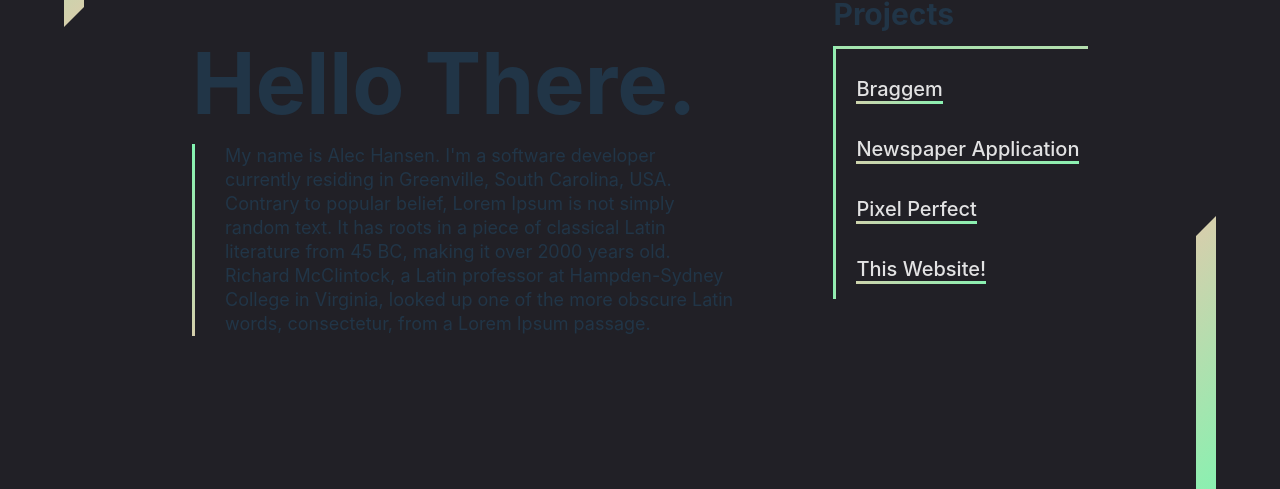
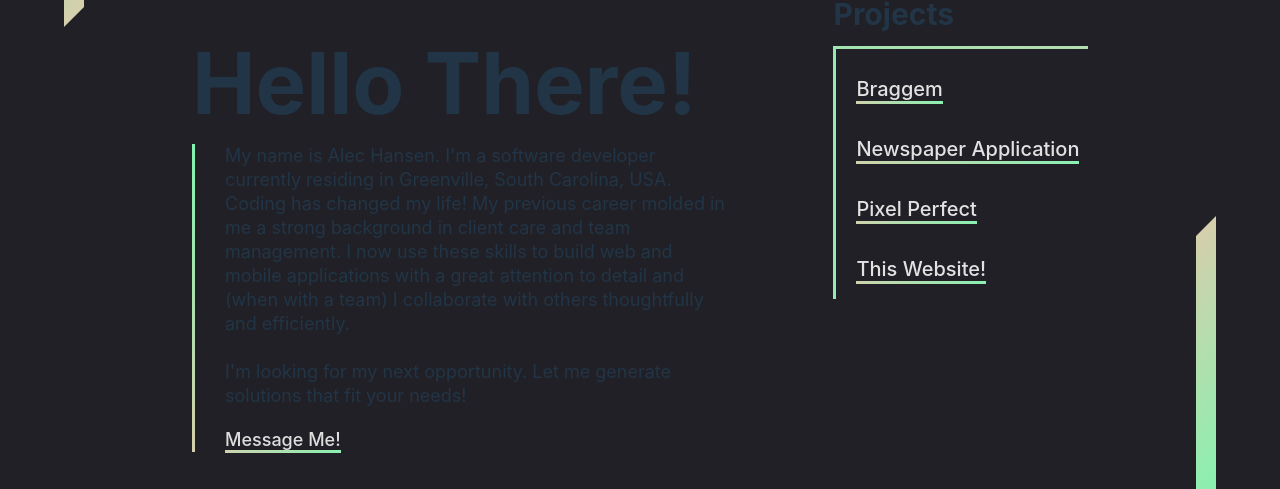
Before and after one commit to alecdhansen/AlecHansen, a React (Vite) app: page / in a window 1280 px wide. Shown: the part 278-767 px from the top of the page. Built offline with nearby package versions, Linux system fonts and the light colour scheme.

Commit message:
add to aboutme section

```diff
--- a/src/components/AboutMe/index.tsx
+++ b/src/components/AboutMe/index.tsx
@@ -1,10 +1,16 @@
-import { AboutMeContainer, BlurbContainer, GreetingHeader } from "./style";
+import {
+  AboutMeContainer,
+  BlurbContainer,
+  GreetingHeader,
+  Link,
+  Underline,
+} from "./style";
 import { Props } from "../../utils/types";
 
 const AboutMe: React.FC<Props> = ({ c1, c2 }) => {
   return (
     <AboutMeContainer>
-      <GreetingHeader>Hello There.</GreetingHeader>
+      <GreetingHeader>Hello There!</GreetingHeader>
       <BlurbContainer
         borderImage={`linear-gradient(
       to bottom,
@@ -13,12 +19,32 @@ const AboutMe: React.FC<Props> = ({ c1, c2 }) => {
     ) 1 100%;`}
       >
         My name is Alec Hansen. I'm a software developer currently residing in
-        Greenville, South Carolina, USA. Contrary to popular belief, Lorem Ipsum
-        is not simply random text. It has roots in a piece of classical Latin
-        literature from 45 BC, making it over 2000 years old. Richard
-        McClintock, a Latin professor at Hampden-Sydney College in Virginia,
-        looked up one of the more obscure Latin words, consectetur, from a Lorem
-        Ipsum passage.
+        Greenville, South Carolina, USA. Coding has changed my life! My previous
+        career molded in me a strong background in client care and team
+        management. I now use these skills to build web and mobile applications
+        with a great attention to detail and (when with a team) I collaborate
+        with others thoughtfully and efficiently.
+        <br />
+        <br />
+        I'm looking for my next opportunity. Let me generate solutions that fit
+        your needs!
+        <Underline>
+          <Link
+            href="mailto:alecdhansen@gmail.com"
+            borderImage={`linear-gradient(
+        to left,
+        ${c1},
+        ${c2}
+      ) 1 10%;`}
+            hover={`linear-gradient(
+        to left,
+        ${c2},
+        ${c1}
+      ) 1 10%;`}
+          >
+            Message Me!
+          </Link>
+        </Underline>
       </BlurbContainer>
     </AboutMeContainer>
   );
--- a/src/components/AboutMe/style.ts
+++ b/src/components/AboutMe/style.ts
@@ -19,3 +19,21 @@ export const BlurbContainer = styled.p<{ borderImage?: string }>`
   padding: 0 0 0 30px;
   font-size: 18px;
 `;
+export const Underline = styled.div`
+  transition: all 0.1s linear;
+  margin-top: 20px;
+`;
+
+export const Link = styled.a<{ borderImage?: string; hover?: string }>`
+  border-image: ${({ borderImage }) => borderImage};
+  border-bottom-width: 3px;
+  border-bottom-style: solid;
+  color: #dedede;
+  cursor: pointer;
+  transition: 0.3s;
+  &:hover {
+    border-image: ${({ hover }) => hover};
+    color: #fff;
+    transition: 0.3s;
+  }
+`;
--- a/src/components/FocusedContent/index.tsx
+++ b/src/components/FocusedContent/index.tsx
@@ -11,15 +11,13 @@ const FocusedContent: React.FC<Props> = ({ focus, setFocus, c1, c2 }) => {
     content = <AboutMe c1={c1} c2={c2} />;
   }
   if (focus === 2) {
-    content = <Braggem c1={c1} c2={c2} focus={focus} setFocus={setFocus} />;
+    content = <Braggem c1={c1} c2={c2} />;
   }
   if (focus === 3) {
-    content = (
-      <NewspaperApp c1={c1} c2={c2} focus={focus} setFocus={setFocus} />
-    );
+    content = <NewspaperApp c1={c1} c2={c2} />;
   }
   if (focus === 4) {
-    content = <PixelPerfect />;
+    content = <PixelPerfect c1={c1} c2={c2} />;
   }
   return <ContentContainer>{content}</ContentContainer>;
 };
--- a/src/components/Portfolio/Braggem/index.tsx
+++ b/src/components/Portfolio/Braggem/index.tsx
@@ -10,7 +10,7 @@ import {
 } from "../style";
 import { TitleHeader, BlurbContainer } from "../style";
 
-const Braggem: React.FC<Props> = ({ c1, c2, focus, setFocus }) => {
+const Braggem: React.FC<Props> = ({ c1, c2 }) => {
   return (
     <Container>
       <TitleHeader fontSize="85px">Braggem</TitleHeader>
--- a/src/components/Portfolio/NewspaperApp/index.tsx
+++ b/src/components/Portfolio/NewspaperApp/index.tsx
@@ -12,7 +12,7 @@ import {
 } from "../style";
 import { TitleHeader, BlurbContainer } from "../style";
 
-const NewspaperApp: React.FC<Props> = ({ c1, c2, focus, setFocus }) => {
+const NewspaperApp: React.FC<Props> = ({ c1, c2 }) => {
   return (
     <Container>
       <TitleHeader fontSize="80px">Newspaper App</TitleHeader>
--- a/src/components/Portfolio/PixelPerfect/index.tsx
+++ b/src/components/Portfolio/PixelPerfect/index.tsx
@@ -1,6 +1,75 @@
-import { Container } from "../style";
+import { Props } from "../../../utils/types";
+import {
+  Container,
+  LinksContainer,
+  TechnologiesContainer,
+  TechnologyIcon,
+  Link,
+  Underline,
+  ContentContainer,
+} from "../style";
+import { TitleHeader, BlurbContainer } from "../style";
 
-const PixelPerfect = () => {
-  return <Container>pixel perfect</Container>;
+const PixelPerfect: React.FC<Props> = ({ c1, c2 }) => {
+  return (
+    <Container>
+      <TitleHeader fontSize="80px">Pixel Perfect</TitleHeader>
+      <ContentContainer
+        borderImage={`linear-gradient(
+      to bottom,
+      ${c1},
+      ${c2}
+    ) 1 100%;`}
+      >
+        <BlurbContainer>
+          Responsive recreation of a blog site that mirrors every element down
+          to the pixel. This project showcases my skill to combine HTML and CSS
+          to match exactly the request of a client.
+        </BlurbContainer>
+        <TechnologiesContainer>
+          <TechnologyIcon>HTML5</TechnologyIcon>
+          <TechnologyIcon>CSS3</TechnologyIcon>
+        </TechnologiesContainer>
+        <LinksContainer>
+          <Underline>
+            <Link
+              href="https://alecdhansen.github.io/pixel-perfect/"
+              target="_blank"
+              borderImage={`linear-gradient(
+        to left,
+        ${c1},
+        ${c2}
+      ) 1 10%;`}
+              hover={`linear-gradient(
+        to left,
+        ${c2},
+        ${c1}
+      ) 1 10%;`}
+            >
+              View Site
+            </Link>
+          </Underline>
+          <Underline>
+            <Link
+              href="https://github.com/alecdhansen/pixel-perfect"
+              target="_blank"
+              borderImage={`linear-gradient(
+        to left,
+        ${c1},
+        ${c2}
+      ) 1 10%;`}
+              hover={`linear-gradient(
+        to left,
+        ${c2},
+        ${c1}
+      ) 1 10%;`}
+            >
+              Github Repo
+            </Link>
+          </Underline>
+        </LinksContainer>
+      </ContentContainer>
+    </Container>
+  );
 };
 export default PixelPerfect;
--- a/src/components/ProjectSideBar/index.tsx
+++ b/src/components/ProjectSideBar/index.tsx
@@ -85,7 +85,7 @@ const ProjectSideBar: React.FC<Props> = ({ focus, setFocus, c1, c2 }) => {
               Pixel Perfect
             </Link>
           </Underline>
-          <Underline pLeft={focus === 4 ? "27px" : ""}>
+          <Underline pLeft="">
             <Link
               borderImage={`linear-gradient(
               to left,
```
